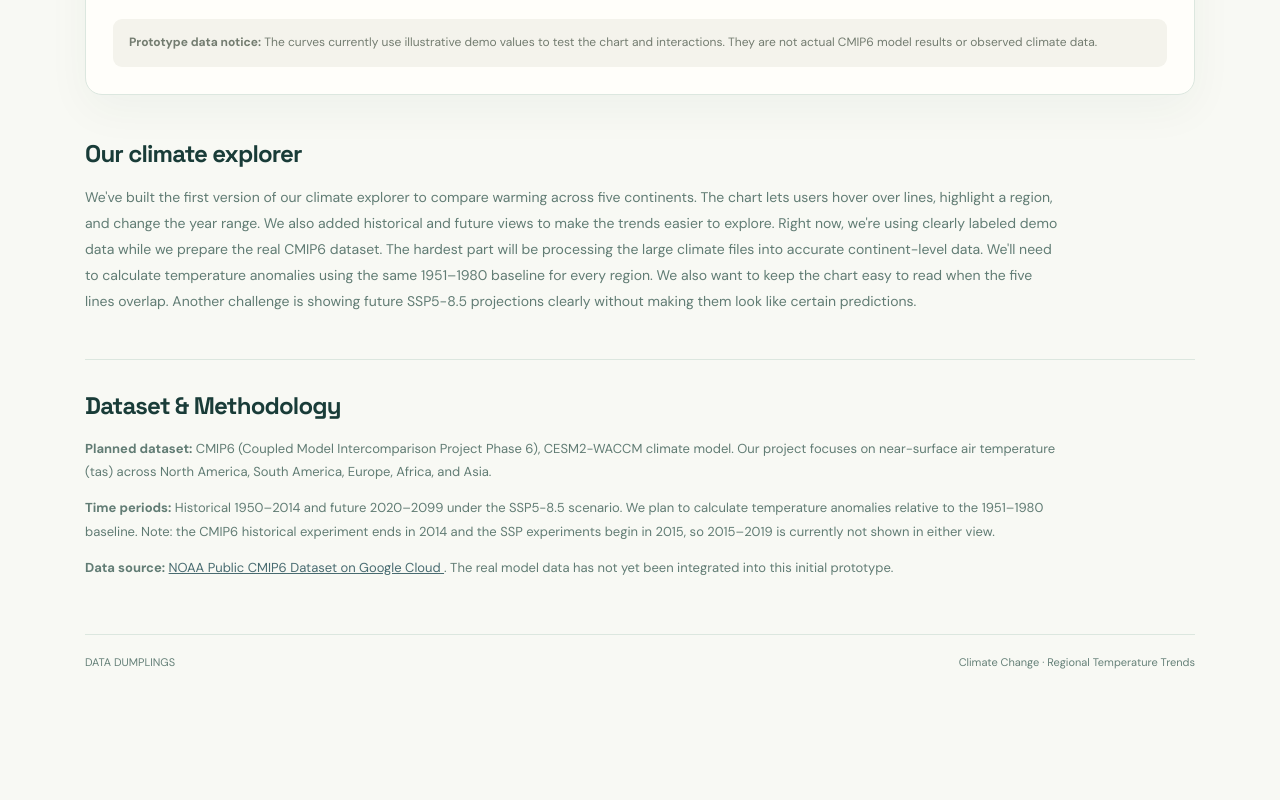
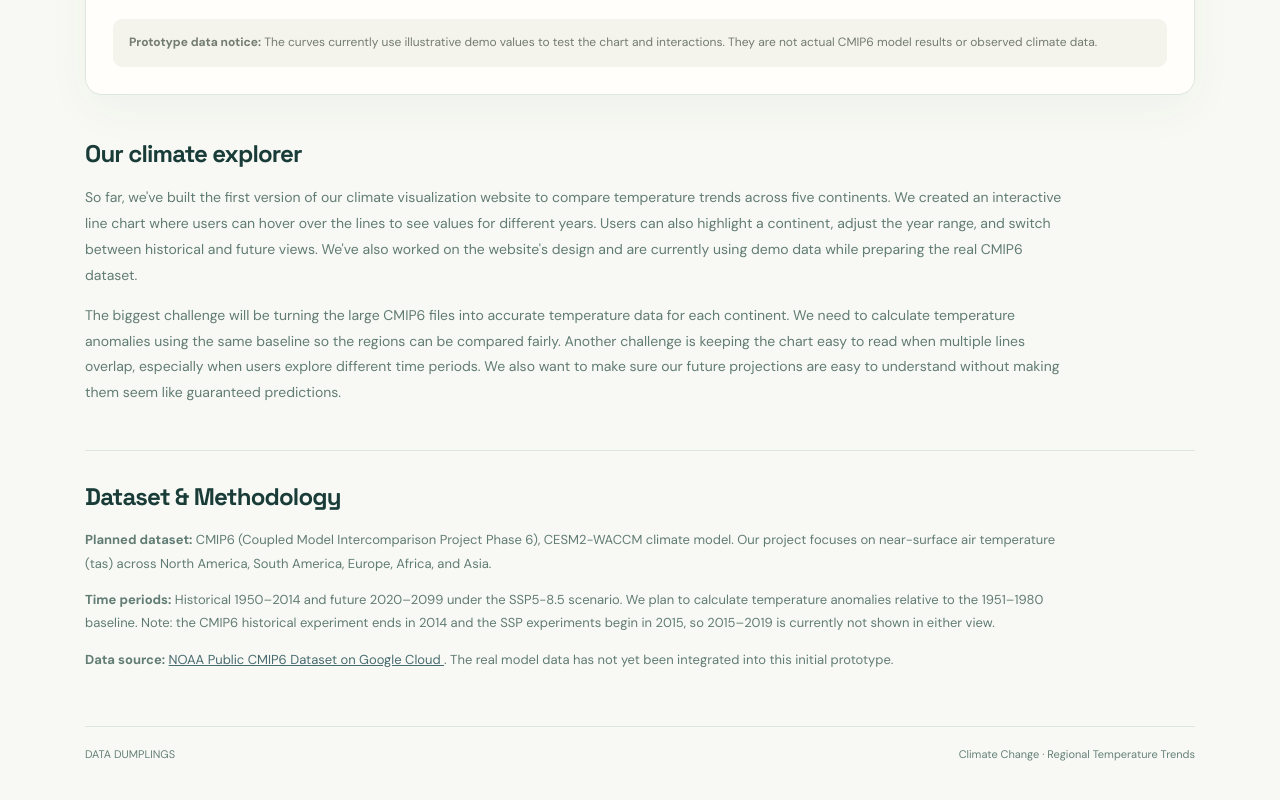
Before and after one commit to MaggieShao596/climate-change-visualization, a plain HTML site: page index.html in a window 1280 px wide. Shown: the part 1129-1929 px from the top of the page. Before the commit the page ends 1843 px from the top, so only its background shows below. Drawn offline with nearby package versions, Linux system fonts and the light colour scheme.

Commit message:
Update index.html

```diff
--- a/index.html
+++ b/index.html
@@ -1,3 +1,4 @@
+
 <!DOCTYPE html>
 <html lang="en">
 <head>
@@ -91,22 +92,29 @@
   <h2>Our climate explorer</h2>
 
   <p>
-    We've built the first version of our climate explorer to
-    compare warming across five continents.
-    The chart lets users hover over lines, highlight a region,
-    and change the year range.
-    We also added historical and future views to make the
-    trends easier to explore.
-    Right now, we're using clearly labeled demo data while
-    we prepare the real CMIP6 dataset.
-    The hardest part will be processing the large climate
-    files into accurate continent-level data.
-    We'll need to calculate temperature anomalies using the
-    same 1951–1980 baseline for every region.
-    We also want to keep the chart easy to read when the
-    five lines overlap.
-    Another challenge is showing future SSP5-8.5 projections
-    clearly without making them look like certain predictions.
+    So far, we've built the first version of our climate
+    visualization website to compare temperature trends
+    across five continents.
+    We created an interactive line chart where users can
+    hover over the lines to see values for different years.
+    Users can also highlight a continent, adjust the year
+    range, and switch between historical and future views.
+    We've also worked on the website's design and are
+    currently using demo data while preparing the real
+    CMIP6 dataset.
+  </p>
+
+  <p>
+    The biggest challenge will be turning the large CMIP6
+    files into accurate temperature data for each continent.
+    We need to calculate temperature anomalies using the
+    same baseline so the regions can be compared fairly.
+    Another challenge is keeping the chart easy to read
+    when multiple lines overlap, especially when users
+    explore different time periods.
+    We also want to make sure our future projections
+    are easy to understand without making them seem
+    like guaranteed predictions.
   </p>
 </section>
 
```
